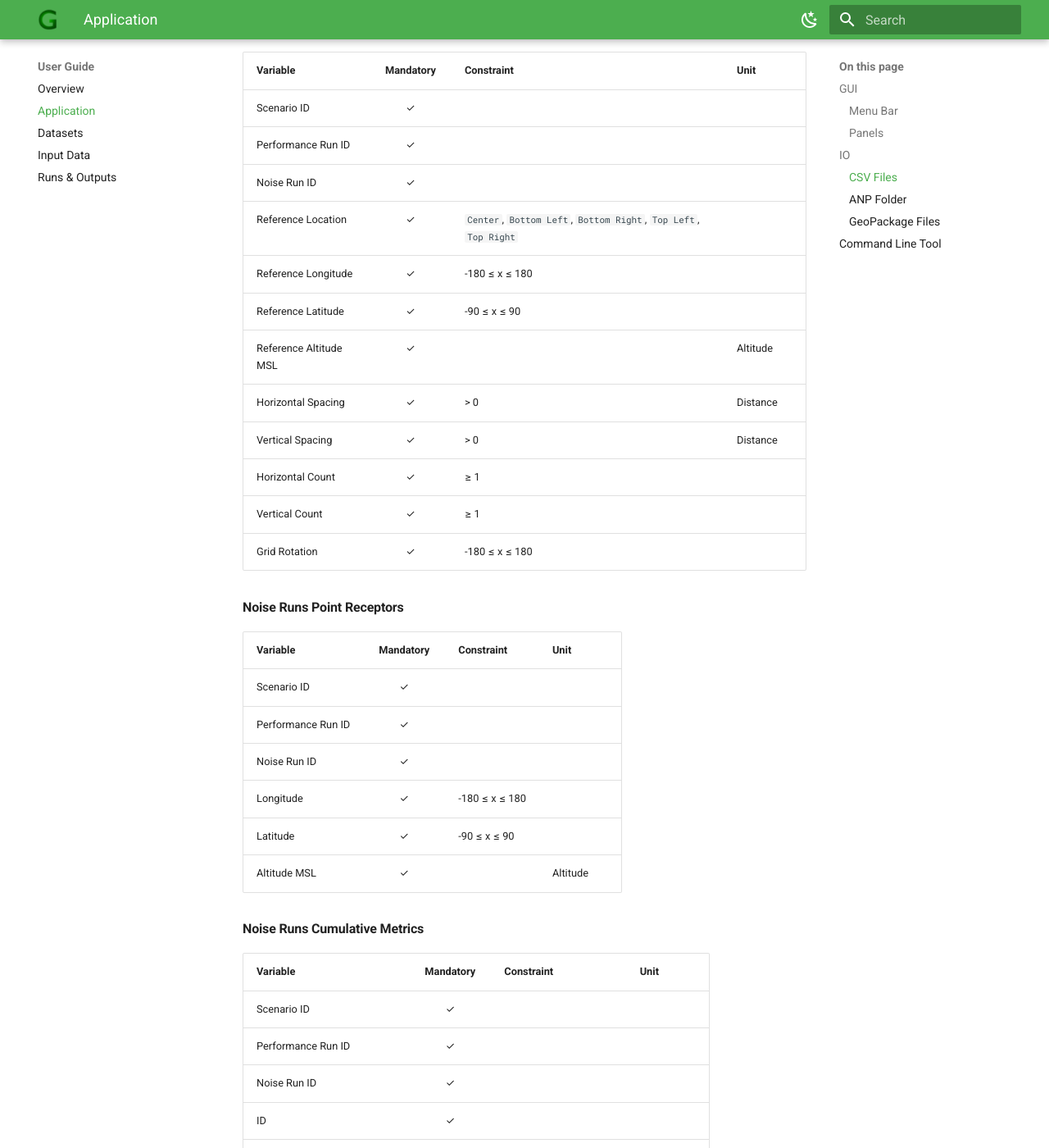
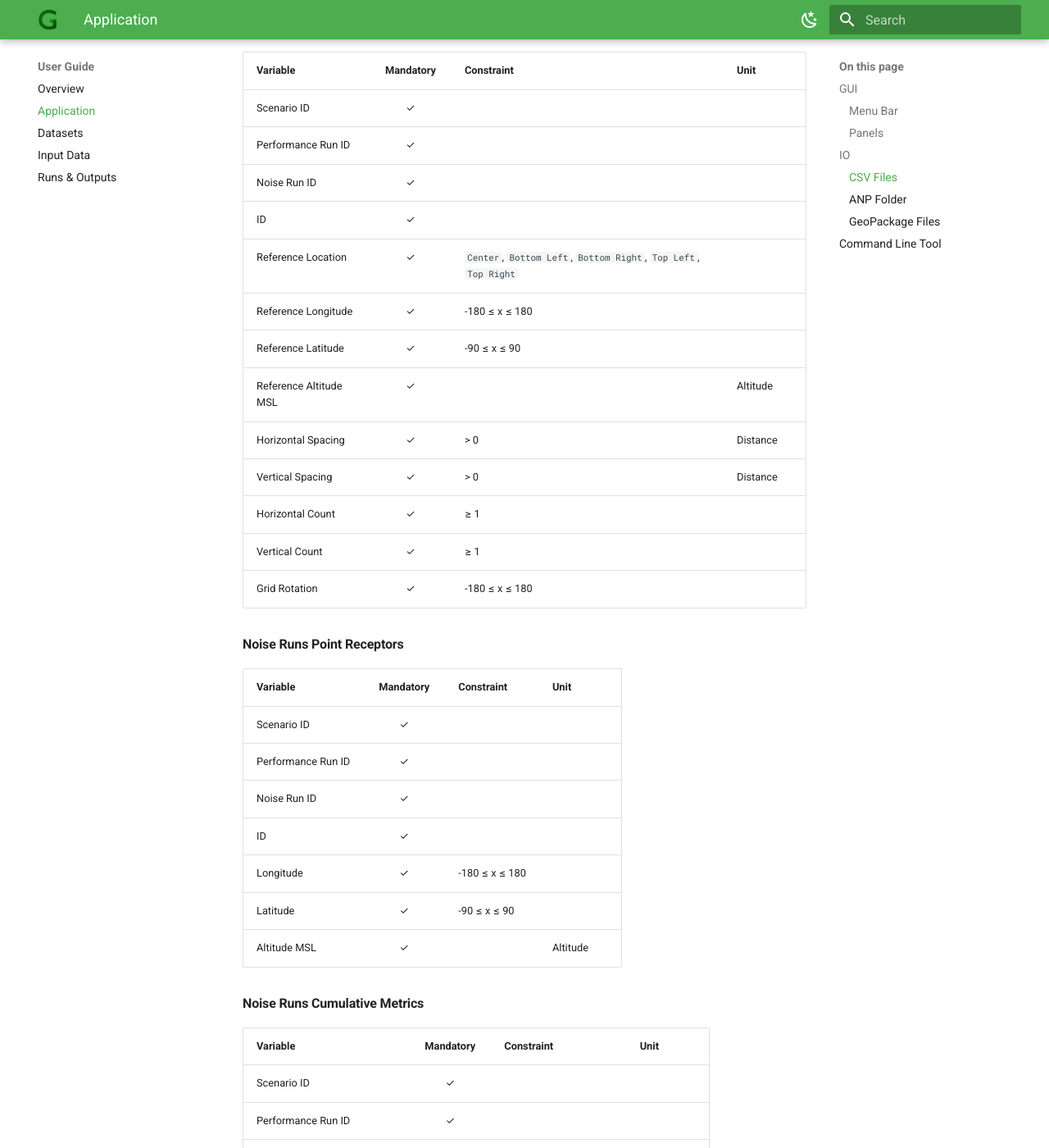
Before and after one commit to goncaloroque30/GRAPE-Docs, an MkDocs documentation site: the page built from docs/Application.md, in a window 1280 px wide and 1400 px high, scrolled down 11659 px. Shown: the whole window at 82% size. Built offline with MkDocs 1.6.1 and Material for MkDocs 9.7.7, drawn with Linux system fonts in a browser that asks for light colours.

Commit message:
Error fix

```diff
--- a/docs/Application.md
+++ b/docs/Application.md
@@ -314,6 +314,7 @@ Hint: if Scenario ID is not found in the study, it will be added.
 | Scenario ID            | &#10003;  |                                                                  |          |
 | Performance Run ID     | &#10003;  |                                                                  |          |
 | Noise Run ID           | &#10003;  |                                                                  |          |
+| ID                     | &#10003;  |                                                                  |          |
 | Reference Location     | &#10003;  | `Center`, `Bottom Left`, `Bottom Right`, `Top Left`, `Top Right` |          |
 | Reference Longitude    | &#10003;  | -180 &#8804; x &#8804; 180                                       |          |
 | Reference Latitude     | &#10003;  | -90 &#8804; x &#8804; 90                                         |          |
@@ -331,6 +332,7 @@ Hint: if Scenario ID is not found in the study, it will be added.
 | Scenario ID        | &#10003;  |                            |          |
 | Performance Run ID | &#10003;  |                            |          |
 | Noise Run ID       | &#10003;  |                            |          |
+| ID                 | &#10003;  |                            |          |
 | Longitude          | &#10003;  | -180 &#8804; x &#8804; 180 |          |
 | Latitude           | &#10003;  | -90 &#8804; x &#8804; 90   |          |
 | Altitude MSL       | &#10003;  |                            | Altitude |
```
